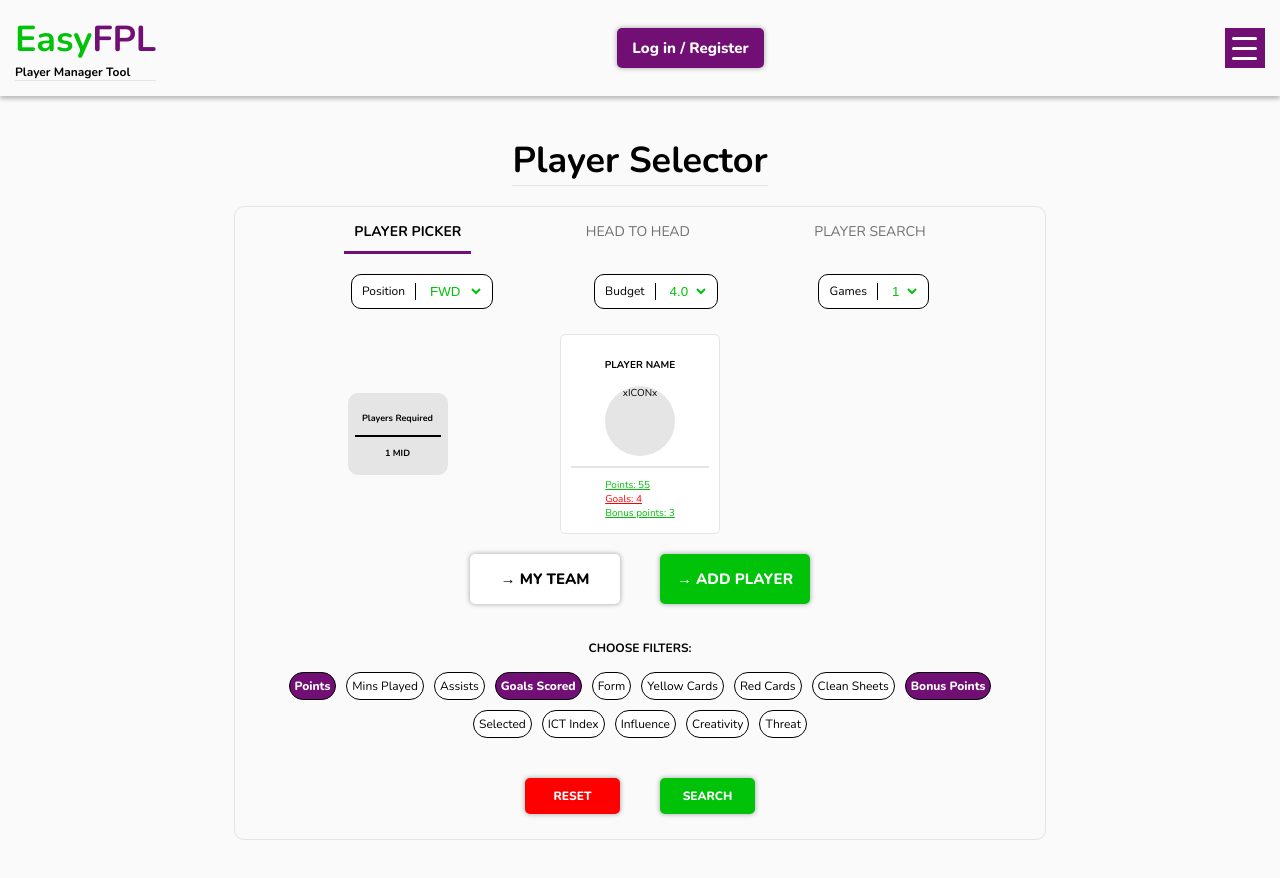
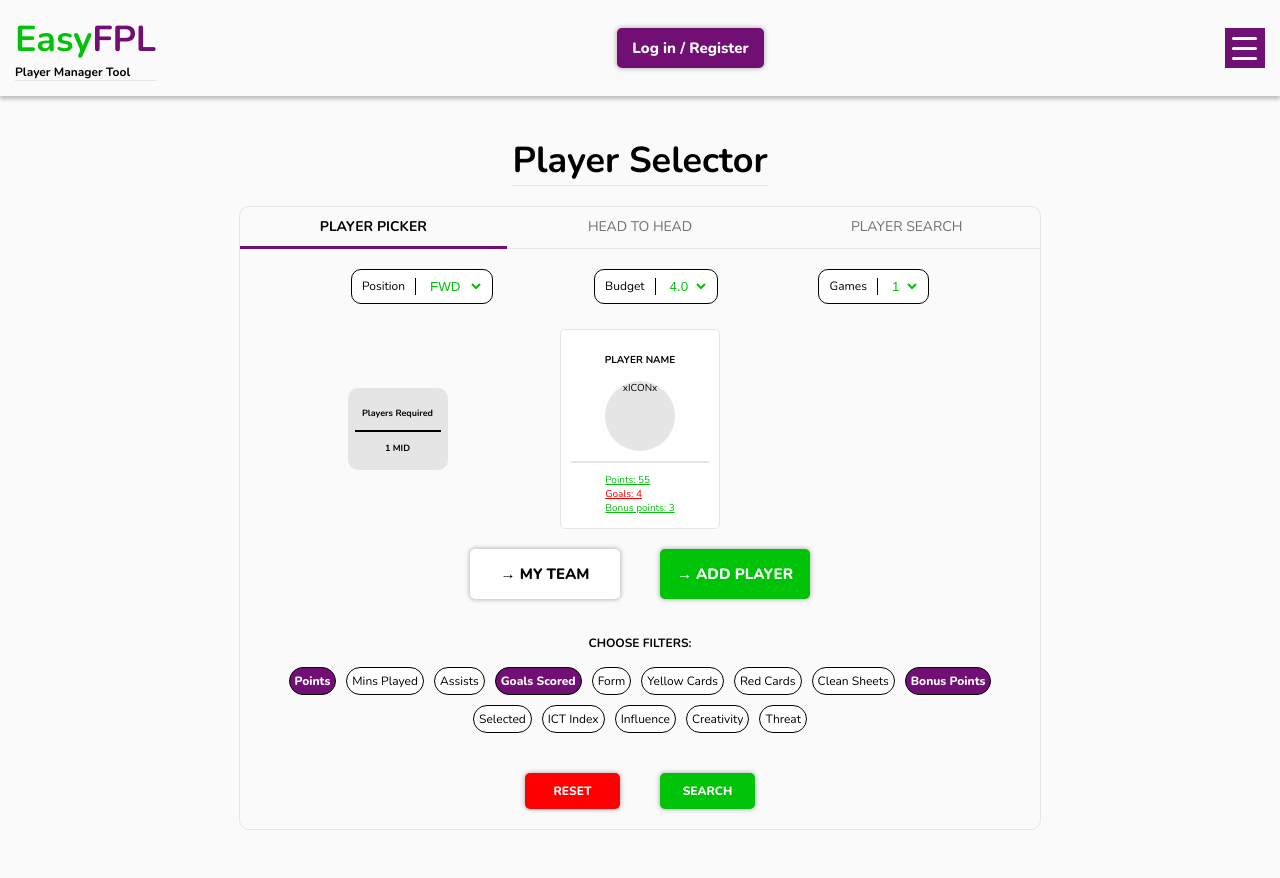
Before and after one commit to maslenm/easyfpl, a React (Create React App) app in the folder client/: page /player-selector in a window 1280 px wide. Built offline with nearby package versions, Linux system fonts and the light colour scheme.

Commit message:
tweaked player selector tabs design to help users recognise better that there are tabs.

```diff
--- a/client/src/styles/pages/_playerSelector.scss
+++ b/client/src/styles/pages/_playerSelector.scss
@@ -18,7 +18,7 @@
   grid-row-start: 2;
   grid-column-start: 1;
   grid-column-end: -1;
-  padding: 0.5rem;
+  padding: 0;
   margin: 1rem;
   place-self: center;
   border: 1px solid $border-color-primary;
@@ -37,6 +37,8 @@
     cursor: pointer;
     border-radius: 5px 5px 0px 0px;
     color: $color-tab-inactive;
+    border-bottom: 1px solid $border-color-primary;
+    width: 100%;
 
     &--active {
       border-bottom: 3px solid $color-purple-primary;
@@ -185,6 +187,7 @@
     display: flex;
     flex-wrap: wrap;
     justify-content: center;
+    margin: 0.5;
   }
 
   &__btn {
```
